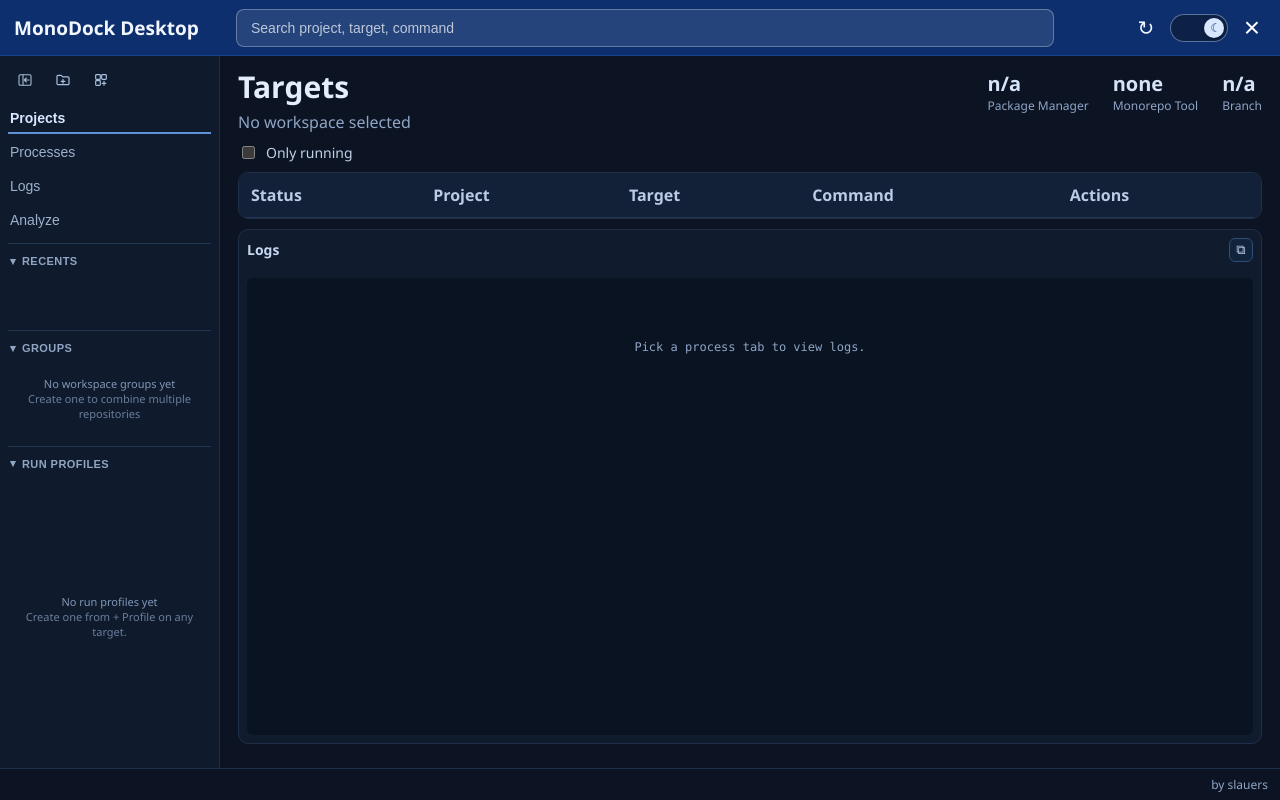
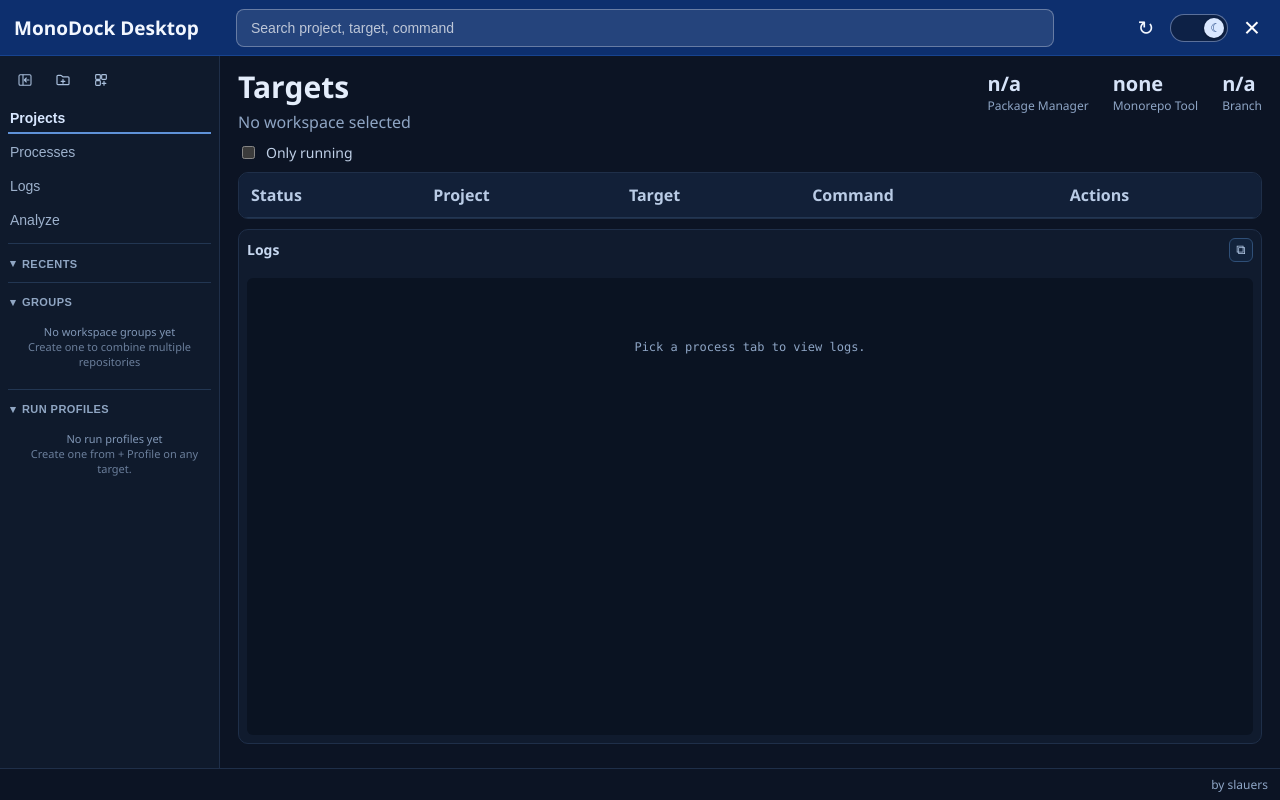
Before and after one commit to slauers/MonorepoDock, a React (Vite) app in the folder app/frontend/: page / in a window 1280 px wide. Built offline with nearby package versions, Linux system fonts and the light colour scheme.

Commit message:
fix: refine sidebar tree flow and runtime/profile status sync (#13)

```diff
--- a/app/frontend/src/App.tsx
+++ b/app/frontend/src/App.tsx
@@ -275,6 +275,13 @@
     }
   };
 
+  const refreshProfileStates = async () => {
+    const runtimeStates = await wailsService.listProfileRuntimeStates();
+    const indexed: Record<string, ProfileRuntimeState> = {};
+    for (const state of runtimeStates) indexed[state.profileID] = state;
+    setProfileStates(indexed);
+  };
+
   const loadGroups = async () => {
     const items = await wailsService.listGroups();
     setGroups(items);
@@ -289,6 +296,10 @@
   useEffect(() => {
     void loadProfiles();
   }, [selectedPath]);
+
+  useEffect(() => {
+    void refreshProfileStates();
+  }, [processes, selectedPath]);
 
   useEffect(() => {
     const saved = window.localStorage.getItem("monodock-theme");
@@ -811,7 +822,7 @@
               <span>{t("runProfiles", locale).toUpperCase()}</span>
             </button>
             {showRunProfiles && (
-              <div className="profiles-block">
+              <div className="profiles-block run-profiles-block">
             <div className="profiles-scroll">
               {profileLoading && <div className="profiles-empty">Loading...</div>}
               {!profileLoading && visibleProfiles.length === 0 && (
@@ -821,7 +832,7 @@
                 </div>
               )}
               {!profileLoading && visibleProfiles.length > 0 && (
-                <ul className="profiles-list">
+                <ul className="profiles-list run-profiles-list">
                   {visibleProfiles.map((profile) => (
                     <li key={profile.id} className="profile-item">
                     <div className="profile-meta">
--- a/app/frontend/src/styles.css
+++ b/app/frontend/src/styles.css
@@ -419,8 +419,9 @@
   border-right: 1px solid #1f2f49;
   background: #0f1a2c;
   padding: 9px 8px;
-  display: grid;
-  grid-template-rows: auto auto minmax(80px, auto) minmax(80px, auto) minmax(120px, 1fr);
+  display: flex;
+  flex-direction: column;
+  align-items: stretch;
   gap: 7px;
   min-height: 0;
   overflow: hidden;
@@ -464,8 +465,8 @@
 .sidebar-section {
   border-top: 1px solid #223652;
   padding-top: 6px;
-  min-height: 0;
-  display: grid;
+  min-height: auto;
+  display: block;
   gap: 6px;
 }
 
@@ -550,17 +551,15 @@
 }
 
 .recent-block {
-  min-height: 110px;
-  display: grid;
-  grid-template-rows: 1fr;
   min-height: 0;
+  display: block;
 }
 
 .recent-list {
   margin: 0;
   padding: 0;
   list-style: none;
-  overflow: auto;
+  overflow: hidden;
   display: grid;
   gap: 5px;
   align-content: start;
@@ -587,11 +586,9 @@
 .profiles-block {
   border-top: 0;
   padding-top: 0;
-  display: grid;
-  grid-template-rows: auto 1fr;
-  gap: 5px;
+  display: block;
   min-height: 0;
-  overflow: hidden;
+  overflow: visible;
 }
 
 .profiles-list {
@@ -605,9 +602,29 @@
   min-height: 0;
 }
 
+.run-profiles-block {
+  padding-left: 10px;
+  display: block;
+  min-height: 0;
+}
+
+.run-profiles-list .profile-item {
+  padding-left: 8px;
+}
+
+.run-profiles-block .profiles-scroll {
+  display: block;
+  overflow: visible;
+}
+
+.run-profiles-list {
+  display: grid;
+  align-content: start;
+}
+
 .profiles-scroll {
   min-height: 0;
-  overflow: auto;
+  overflow: hidden;
 }
 
 .profile-item {
```
Also changed, not shown: 3 other files (tests, documents, lock files or other folders).
